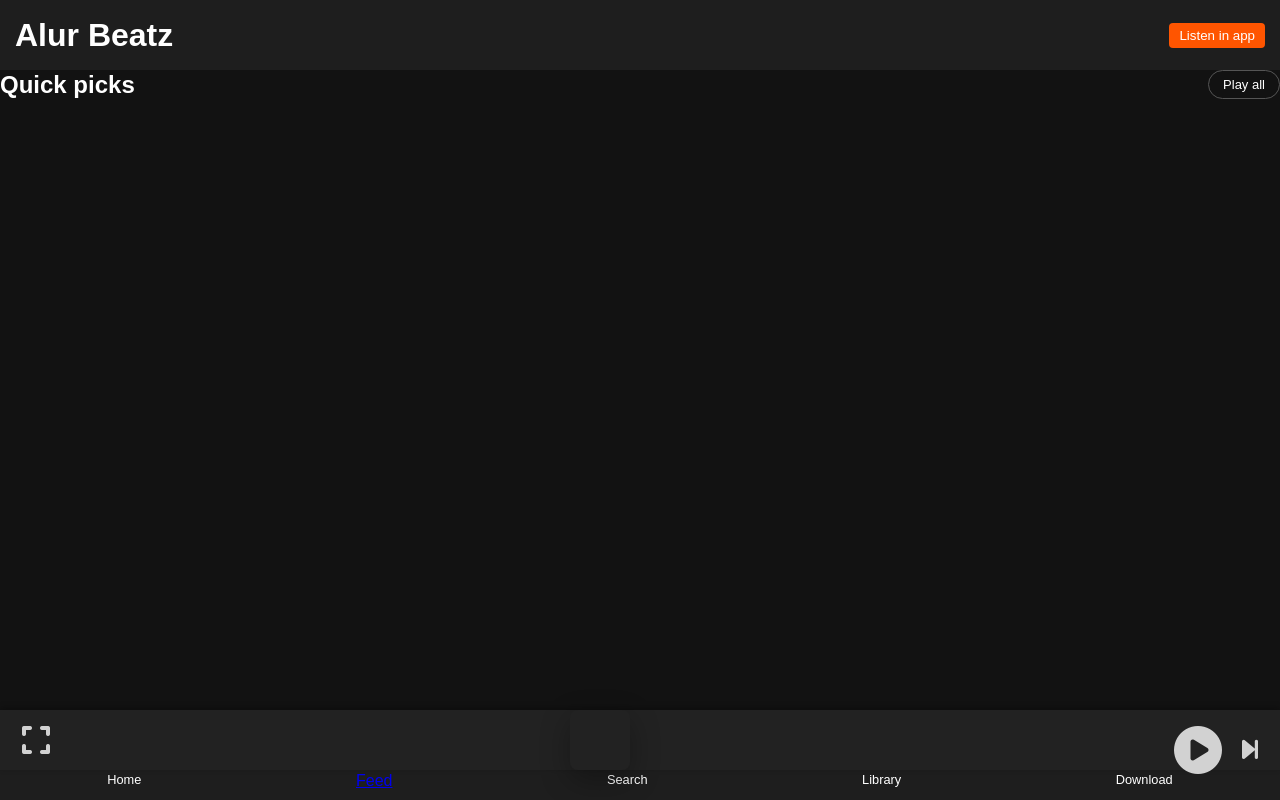
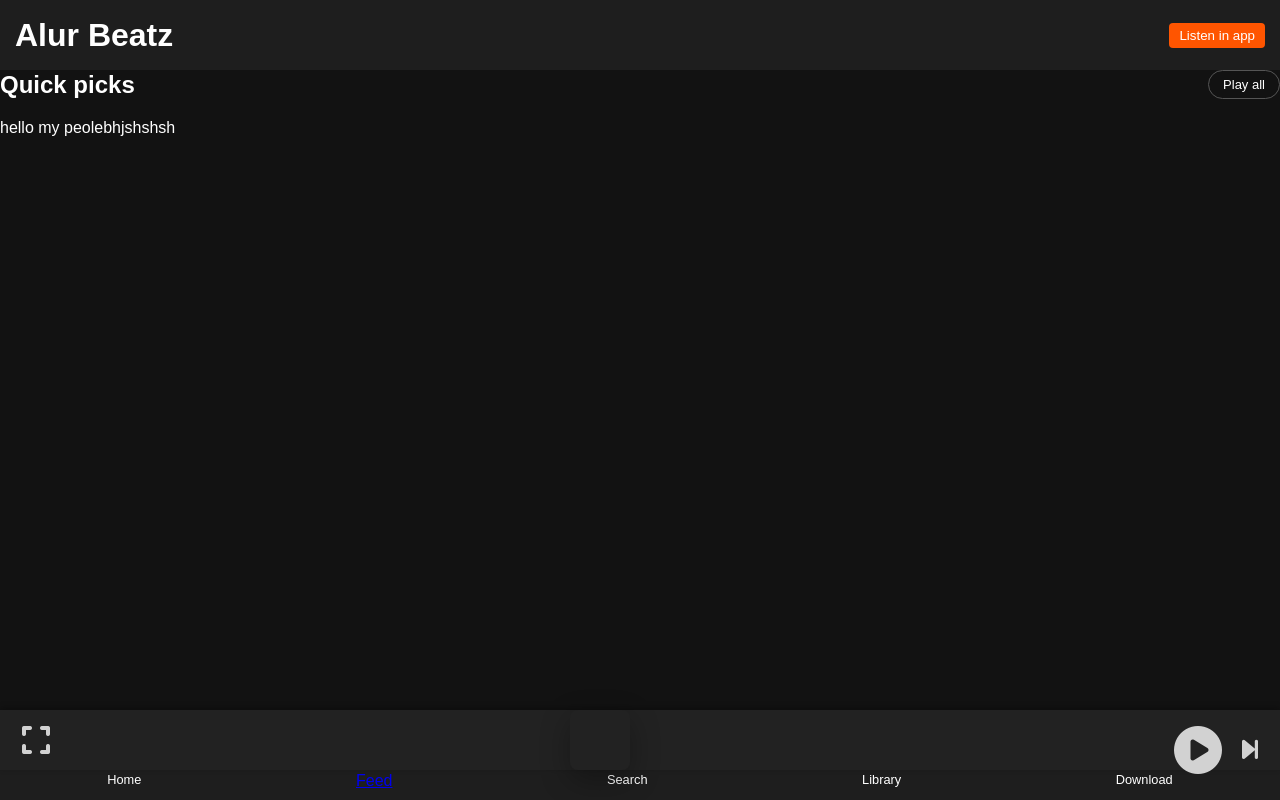
Before and after one commit to xaviantrades/Mozey-stylo, a plain HTML site: page index.html in a window 1280 px wide. Drawn offline with Linux system fonts and the light colour scheme; no server answers.

Commit message:
update index.html

```diff
--- a/index.html
+++ b/index.html
@@ -26,7 +26,7 @@
 <div id="container"></div>
 
 <div id="homescreen" style="display: block;">
-
+ hello my peolebhjshshsh
 </div>
 
 </div>
```
